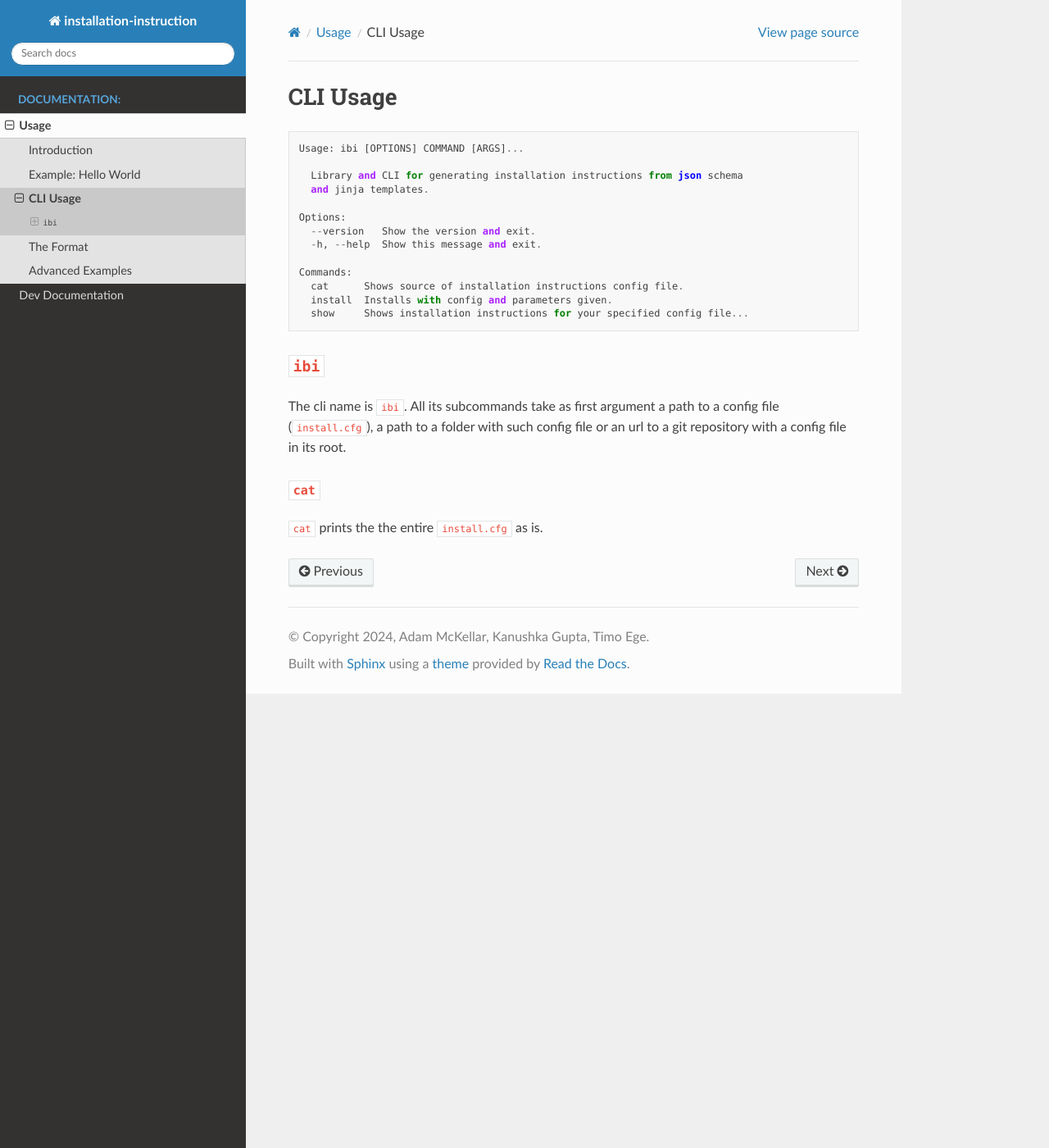
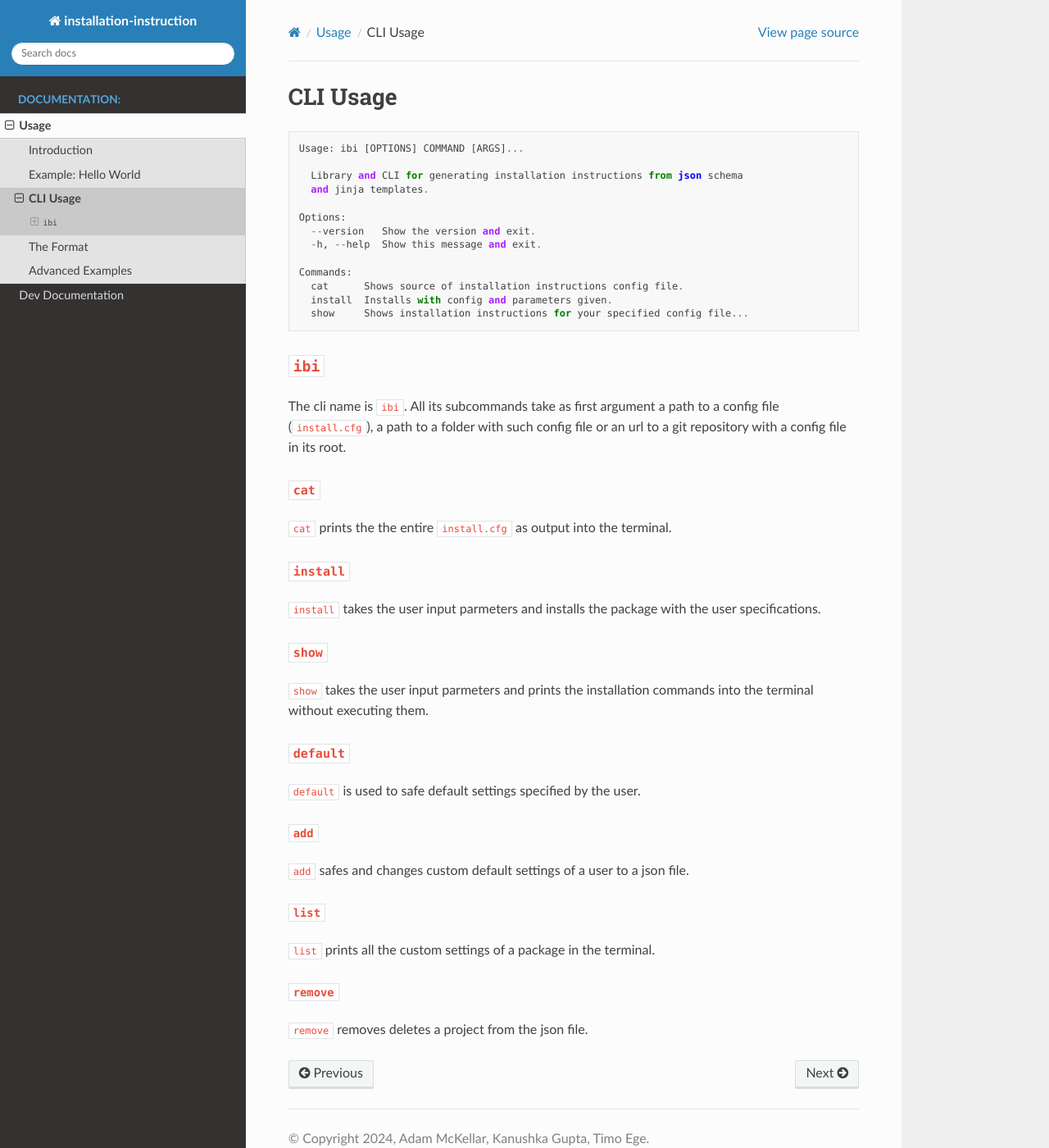
Before and after one commit to instructions-d-installation/installation-instruction, a Sphinx documentation site: the page built from doc/usage_docs/cli.md, in a window 1280 px wide and 1400 px high. Shown: the whole window at 82% size. Built offline with Sphinx 7.4.7 and the Read the Docs theme 3.1.0, drawn with Linux system fonts in a browser that asks for light colours.

Commit message:
worked on documantation for cli and introduction

```diff
--- a/doc/usage_docs/cli.md
+++ b/doc/usage_docs/cli.md
@@ -26,4 +26,28 @@ an url to a git repository with a config file in its root.
 
 ### `cat`
 
-`cat` prints the the entire `install.cfg` as is.
+`cat` prints the the entire `install.cfg` as output into the terminal.
+
+### `install`
+
+`install` takes the user input parmeters and installs the package with the user specifications.
+
+### `show`
+
+`show` takes the user input parmeters and prints the installation commands into the terminal without executing them.
+
+### `default`
+
+`default` is used to safe default settings specified by the user.
+
+#### `add`
+
+`add` safes and changes custom default settings of a user to a json file.
+
+#### `list`
+
+`list` prints all the custom settings of a package in the terminal.
+
+#### `remove`
+
+`remove` removes deletes a project from the json file.
```
Also changed, not shown: doc/usage_docs/introduction.md (+2 -0 lines).
